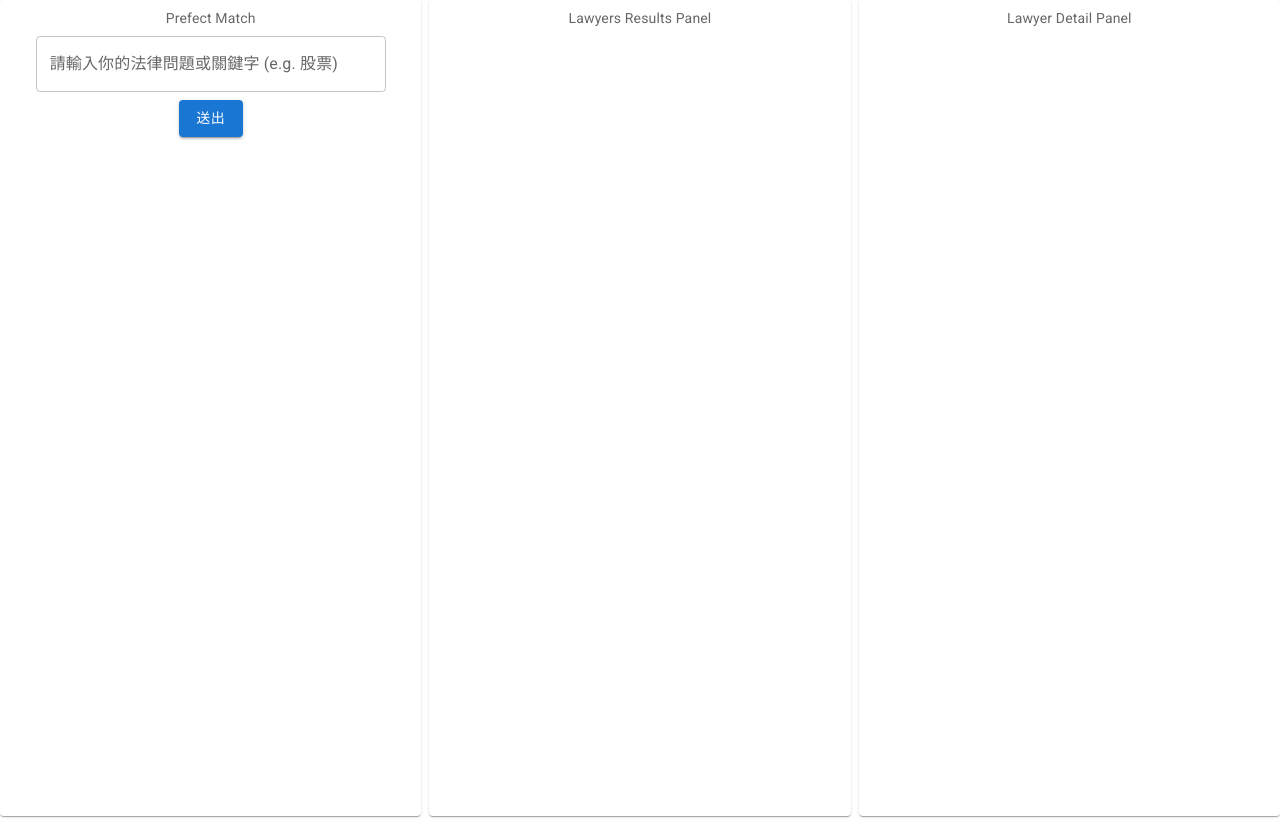
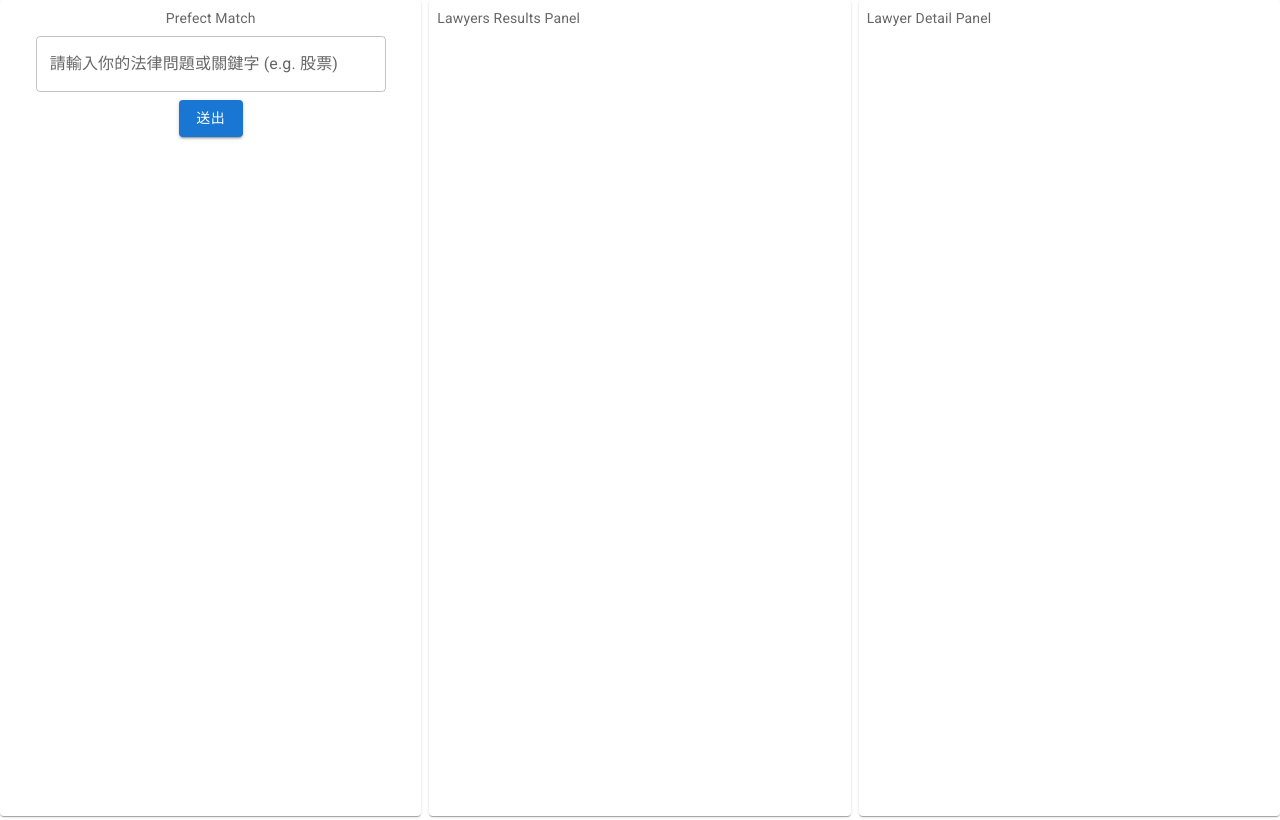
Before and after one commit to grimmer0125/lawtechhackson, a React (Create React App) app in the folder lawtechhackson_client/: page / in a window 1280 px wide. Built offline with nearby package versions, Linux system fonts and the light colour scheme.

Commit message:
feat(client): finish Lawyer Detail Panel

```diff
--- a/lawtechhackson_client/src/App.tsx
+++ b/lawtechhackson_client/src/App.tsx
@@ -17,8 +17,38 @@ interface LawyerProfile {
   law_issues: string[];
 }
 
+interface Party {
+  group: string[];
+  title: string;
+  value: string;
+}
 
-const Item = styled(Paper)(({ theme }) => ({
+interface RelatedIssue {
+  lawName: string;
+  issueRef: string;
+}
+
+interface Judgment {
+  court: string;
+
+  file_uri: string;
+  date: string;
+  no: string[];
+  sys: string;
+
+  reason: string;
+  mainText: string;
+
+  relatedIssues: RelatedIssue[];
+  party: Party[];
+
+  // office: string;
+  // total_litigates: number;
+  // win_rate: number;
+  // law_issues: string[];
+}
+
+const StyledBox = styled(Box)(({ theme }) => ({
   backgroundColor: theme.palette.mode === 'dark' ? '#1A2027' : '#fff',
   ...theme.typography.body2,
   padding: theme.spacing(1),
@@ -27,33 +57,63 @@ const Item = styled(Paper)(({ theme }) => ({
   height: "100vh"
 }));
 
+const StyledPaper = styled(Paper)(({ theme }) => ({
+  backgroundColor: theme.palette.mode === 'dark' ? '#1A2027' : '#fff',
+  ...theme.typography.body2,
+  padding: theme.spacing(1),
+  textAlign: 'center',
+  color: theme.palette.text.secondary,
+  height: "100vh"
+}));
+
+const StyledPaper2 = styled(Paper)(({ theme }) => ({
+  backgroundColor: theme.palette.mode === 'dark' ? '#1A2027' : '#fff',
+  ...theme.typography.body2,
+  padding: theme.spacing(1),
+  color: theme.palette.text.secondary,
+  height: "100vh"
+}));
+
 /** emotion: https://mui.com/zh/material-ui/guides/interoperability/#emotion */
 // https://emotion.sh/docs/introduction
 /** its css https://mui.com/zh/material-ui/guides/interoperability/#the-css-prop */
+
+const SERVER_HOST = "http://localhost:8000"
 
 function App() {
 
   const [searchValue, setSearchValue] = React.useState('');
   const [lawyerProfileList, setLawyerProfileList] = React.useState<LawyerProfile[]>([]);
+  const [judgmentList, setJudgmentList] = React.useState<Judgment[]>([]);
+
 
   const handleChange = (event: React.ChangeEvent<HTMLInputElement>) => {
     setSearchValue(event.target.value);
   };
 
 
-  const onClick = async (evt?: any) => {
-    console.log("click event:", evt)
+  const onDetailBtnClick = async (evt: any, lawyerName: string) => {
+    console.log("onQueryBtnClick:", lawyerName)
+    const api = `${SERVER_HOST}/lawyer-detail`
+    const { data } = await axios.post(api, {
+      lawyer_name: lawyerName,
+    })
+    console.log("get detail:")
+    console.log({ data })
+    setJudgmentList(data);
+  }
+
+  const onQueryBtnClick = async (evt?: any) => {
+    console.log("onQueryBtnClick event:", evt)
 
     if (!searchValue) {
       return;
     }
 
-
-    const api = "http://localhost:8000/query-lawyer"
-    const resp = await axios.post(api, {
+    const api = `${SERVER_HOST}/query-lawyer`
+    const { data } = await axios.post(api, {
       question: searchValue,
     })
-    const { data } = resp;
     console.log({ data });
     if (Array.isArray(data)) {
       // todo: update ui
@@ -66,7 +126,7 @@ function App() {
       <Box sx={{ flexGrow: 1 }}>
         <Grid container spacing={1}>
           <Grid xs={4}>
-            <Item>Prefect Match
+            <StyledPaper>Prefect Match
               <Box
                 component="form"
                 sx={{
@@ -79,16 +139,16 @@ function App() {
                     if (event.key === 'Enter') {
                       console.log('Enter Pressed')
                       event.preventDefault();
-                      onClick();
+                      onQueryBtnClick();
                     }
                   }}
                   id="outlined-basic" label="請輸入你的法律問題或關鍵字 (e.g. 股票)" variant="outlined" />
               </Box>
-              <Button variant="contained" onClick={onClick}>送出</Button>
-            </Item>
+              <Button variant="contained" onClick={onQueryBtnClick}>送出</Button>
+            </StyledPaper>
           </Grid>
           <Grid xs={4}>
-            <Item>
+            <StyledPaper2>
               <div>
 
                 {/* <Paper style={{ height: "100vh" }}> */}
@@ -97,7 +157,7 @@ function App() {
                   const { name, now_lic_no, guilds, total_litigates, win_rate, law_issues } = lawyerProfile;
                   return (
                     <Box key={now_lic_no}>
-                      <Button >
+                      <Button onClick={(e) => onDetailBtnClick(e, name)}>
                         {`${name}, ${now_lic_no}, ${guilds}, 官司數:${total_litigates}, 勝率:${win_rate} , ${law_issues}`}
 
                         {/* name: string;
@@ -111,14 +171,39 @@ function App() {
 
                       </Button>
                     </Box>);
-
                 })}
                 {/* </Paper> */}
               </div>
-            </Item>
+            </StyledPaper2>
           </Grid>
           <Grid xs={4}>
-            <Item>Lawyer Detail Panel</Item>
+            <StyledPaper2>
+              <div>
+                Lawyer Detail Panel
+                {/* <Button>1fdsfsafsaf</Button>
+                <Button>2sfdsafdsafasfasd</Button> */}
+                {judgmentList.map((judgment) => {
+                  console.log("judgment!!!", judgment)
+                  const { court, file_uri, reason, mainText, relatedIssues, party } = judgment;
+                  return (
+                    <Paper key={file_uri}>
+                      {`${court}`}<br />
+                      {`${file_uri}`}<br />
+                      {`${reason}`}<br />
+                      {`${mainText}`}<br />
+                      {`${relatedIssues.map((r) => `${r.lawName}-${r.issueRef}.`)}`} <br />
+                      {party.map((p) => {
+                        // 陣營:{p.group},
+                        return (
+                          <>
+                            {p.title}, {p.value} <br></br>
+                          </>
+                        );
+                      })}
+                    </Paper>)
+                })}
+              </div>
+            </StyledPaper2>
           </Grid>
         </Grid>
       </Box>
```
Also changed, not shown: 1 other file (tests, documents, lock files or other folders).
